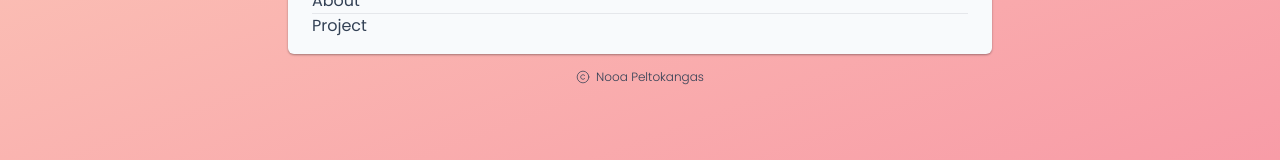
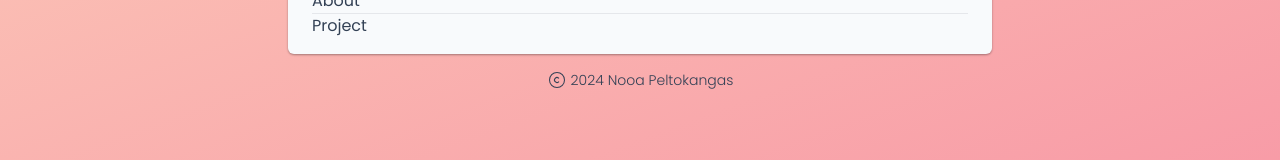
Before and after one commit to nooa-p/nooa-p.github.io, a React (Vite) app: page / in a window 1280 px wide. Shown: the part 492-652 px from the top of the page. Built offline with nearby package versions, Linux system fonts and the light colour scheme.

Commit message:
switch from lucide icons to tabler icons

```diff
--- a/package.json
+++ b/package.json
@@ -10,7 +10,7 @@
     "preview": "vite preview"
   },
   "dependencies": {
-    "lucide-react": "^0.312.0",
+    "@tabler/icons-react": "^3.0.2",
     "react": "^18.2.0",
     "react-dom": "^18.2.0"
   },
--- a/src/components/Footer.jsx
+++ b/src/components/Footer.jsx
@@ -1,10 +1,10 @@
-import { Copyright } from "lucide-react"
+import { IconCopyright } from "@tabler/icons-react"
 
 function Footer() {
   return (
-    <div className="flex flex-row text-xs justify-center items-center gap-1.5 font-light">
-      <Copyright size={14} strokeWidth={0.75} absoluteStrokeWidth />
-      <p className="leading-3 -mt-[0.5px]">Nooa Peltokangas</p>
+    <div className="flex flex-row text-sm justify-center items-center gap-1 font-light">
+      <IconCopyright size={20} strokeWidth={1.25} />
+      <p className="leading-3 -mt-[0.5px]">2024 Nooa Peltokangas</p>
     </div>
   )
 }
--- a/src/components/Intro.jsx
+++ b/src/components/Intro.jsx
@@ -8,6 +8,9 @@ function Intro() {
         <h2 className="text-3xl font-semibold">hi, i&apos;m nooa &#128075;</h2>
       </div>
       <h3 className="text-xl font-light pt-4 px-4 leading-9">a <span className="title-underline font-medium">full-stack web developer</span>, with special interest in creating simple yet aesthetic web design and practical data tracking tools</h3>
+      <div>
+
+      </div>
     </div>
   )
 }
```
Also changed, not shown: 1 other file (tests, documents, lock files or other folders).
